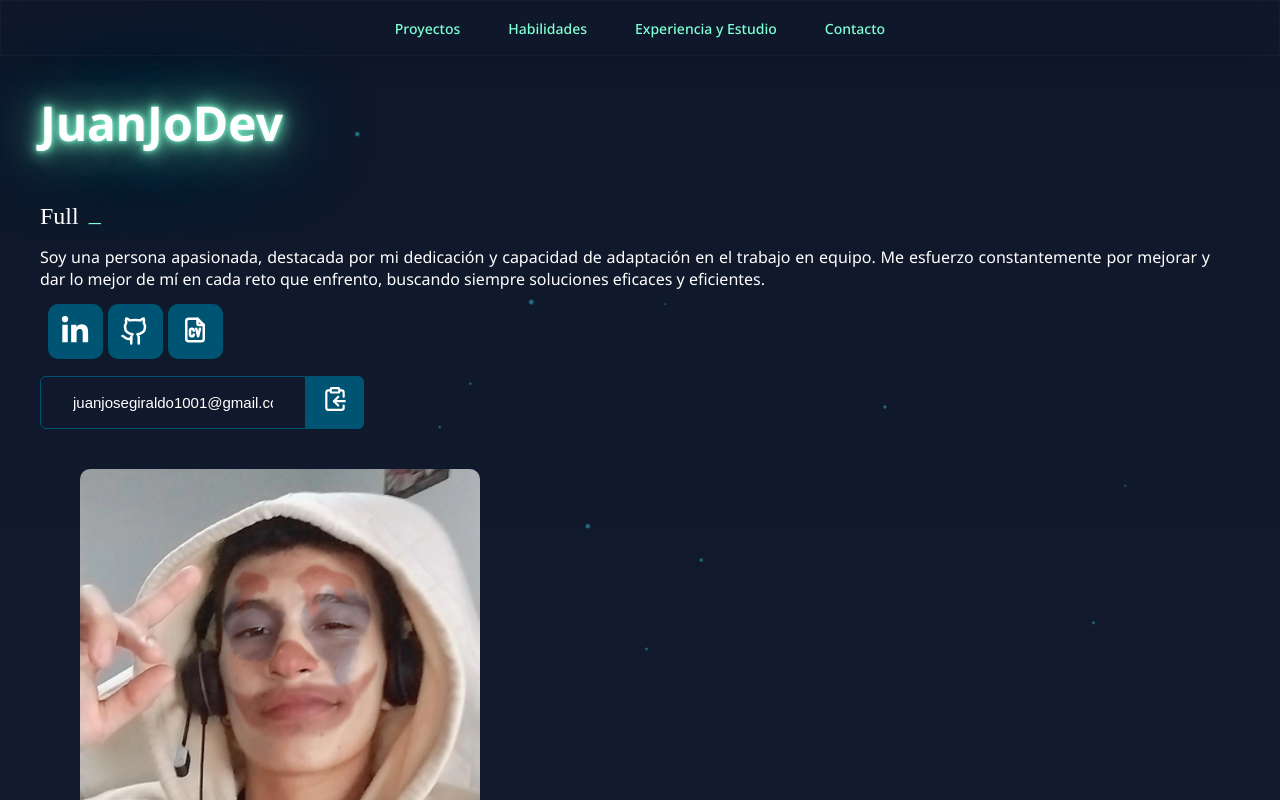
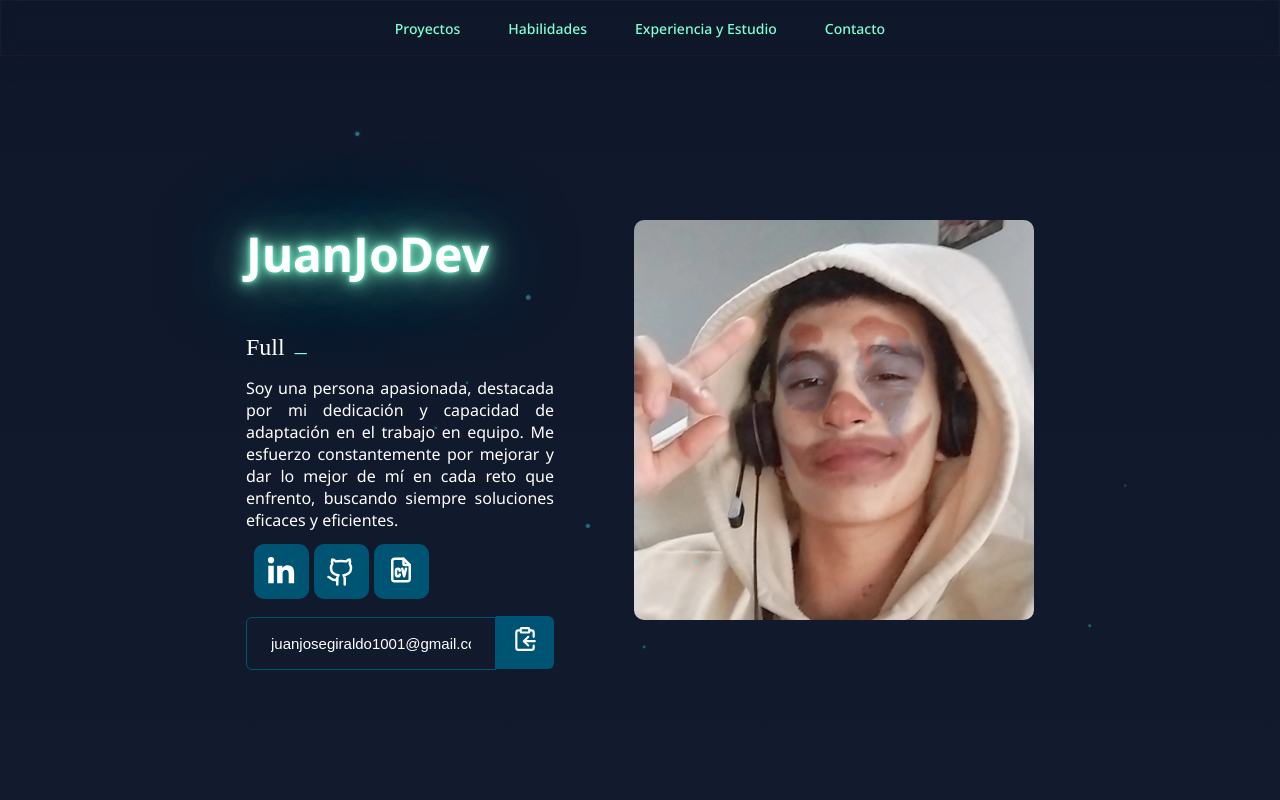
Before and after one commit to JuanJo5433/JuanJoDevWeb, a React (Vite) app: page / in a window 1280 px wide. Shown: the top 800 px of the page. Built offline with nearby package versions, Linux system fonts and the light colour scheme.

Commit message:
fixed resposive JuanJoDev v1.0

```diff
--- a/src/components/scss/Profile.scss
+++ b/src/components/scss/Profile.scss
@@ -3,12 +3,18 @@
 
 .containerProfile {
     display: flex;
-    flex-direction: column; /* Asegura que los elementos se alineen verticalmente en pantallas pequeñas */
+    flex-direction: row; /* Alinea los elementos en fila en pantallas grandes */
+    width: 800px;
     align-items: center;
     justify-content: center;
     margin: 0 auto; /* Centra el contenedor horizontalmente */
-    width: 100%; /* Asegura que el contenedor use el ancho completo disponible */
+    height: 100vh; /* Asegura que el contenedor ocupe la altura completa de la pantalla */
 
+    @include respond-to(mobile) {
+        flex-direction: column; /* Cambia a columna en pantallas más pequeñas */
+        width: 100vw; /* Ajusta el ancho al 100% en pantallas pequeñas */
+        height: auto; /* Ajusta la altura automáticamente */
+    }
 }
 
 .name {
@@ -16,6 +22,7 @@
 
     @include respond-to(mobile) {
         margin-top: 100px;
+        margin-left: -30px;
     }
 }
 
@@ -23,15 +30,16 @@
     color: aquamarine;
     font-family: Khula;
     font-size: 1.5rem;
-
 }
 
 .info {
     color: white;
     text-align: justify;
-    padding-right: 30px;
 
-
+    @include respond-to(mobile) {
+        padding-right: 30px;
+        font-size: 15px;
+    }
 }
 
 .console-underscore {
@@ -63,6 +71,7 @@
     @include respond-to(mobile) {
         margin-bottom: 30px;
         display: flex;
+        margin-left: -20px;
         margin-top: -20px;
         justify-content: center;
         align-items: center;
@@ -152,15 +161,12 @@
     margin: 20px 0 0 0;
     display: flex;
     align-items: center;
-    @include respond-to(mobile) {
-        margin: 10px auto;
-    }
 }
 
 .inputProfile {
     min-height: 51px;
     min-width: 200px;
-    padding: 0 2rem;
+    padding: 0 1.5rem;
     color: #fff;
     font-size: 15px;
     border: 1px solid #005473;
--- a/src/components/scss/Studie.scss
+++ b/src/components/scss/Studie.scss
@@ -26,31 +26,3 @@
         margin-bottom: 60px;
     }
 }
-
-/* Responsive Styles */
-@media (max-width: 768px) {
-    .titleStudie {
-        margin-left: 10px;
-
-        h1 {
-            font-size: 18px;
-        }
-    }
-
-    .rolStudie {
-        margin: 0 20px;
-
-        h2 {
-            font-size: 14px;
-        }
-    }
-
-    .descripStudie {
-        margin: 0 20px;
-
-        p {
-            font-size: 14px;
-            margin-bottom: 30px;
-        }
-    }
-}
--- a/src/scss/abstracts/_mixins.scss
+++ b/src/scss/abstracts/_mixins.scss
@@ -1,6 +1,6 @@
 @mixin respond-to($breakpoint){
     @if $breakpoint == mobile{
-        @media (max-width: 600px){
+        @media (max-width: 900px){
             @content
         }
     }
```
